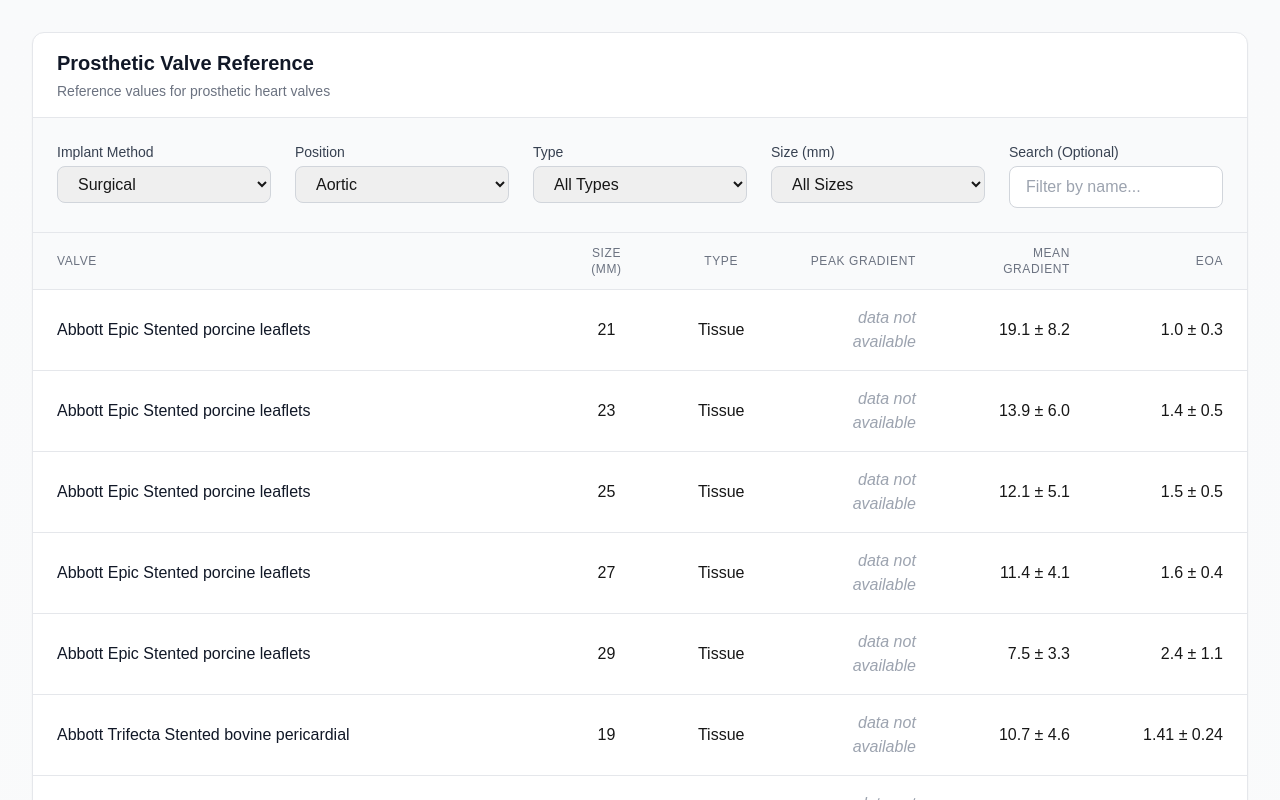
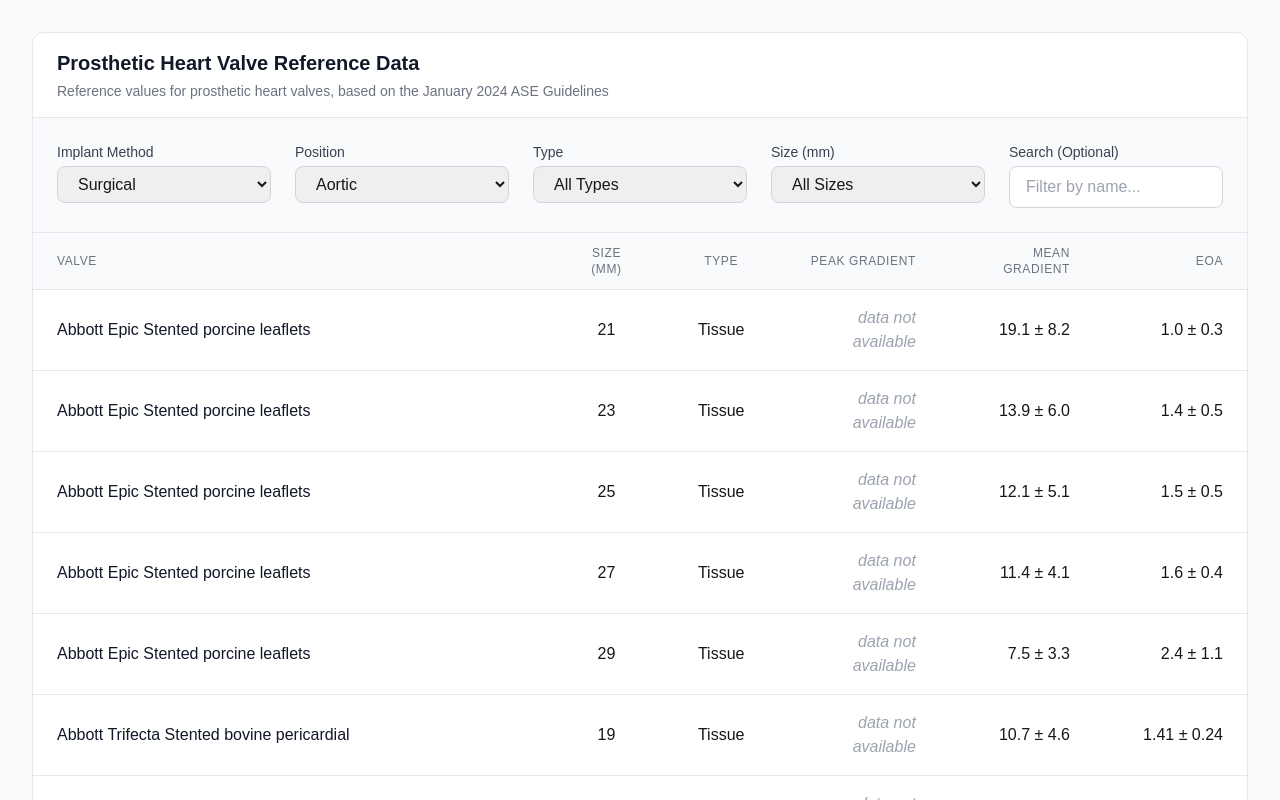
Before and after one commit to parameterz/avr-mvr, a Next.js app: page / in a window 1280 px wide. Shown: the top 800 px of the page. Built offline with nearby package versions, Linux system fonts and the light colour scheme.

Commit message:
updated header

```diff
--- a/app/layout.js
+++ b/app/layout.js
@@ -1,7 +1,7 @@
 import './globals.css'
 
 export const metadata = {
-  title: 'Prosthetic Valve Reference',
+  title: 'Prosthetic Heart Valve Reference Data',
   description: 'Reference values for prosthetic heart valves',
 }
 
--- a/components/ValveReference/index.js
+++ b/components/ValveReference/index.js
@@ -80,10 +80,10 @@
           {/* Header */}
           <div className="px-6 py-4 border-b border-gray-200">
             <h1 className="text-xl font-semibold text-gray-900">
-              Prosthetic Valve Reference
+              Prosthetic Heart Valve Reference Data
             </h1>
             <p className="mt-1 text-sm text-gray-500">
-              Reference values for prosthetic heart valves
+              Reference values for prosthetic heart valves, based on the <a href="https://onlinejase.com/article/S0894-7317(23)00533-3/fulltext" target='_blank'>January 2024 ASE Guidelines</a>
             </p>
           </div>
 
```
